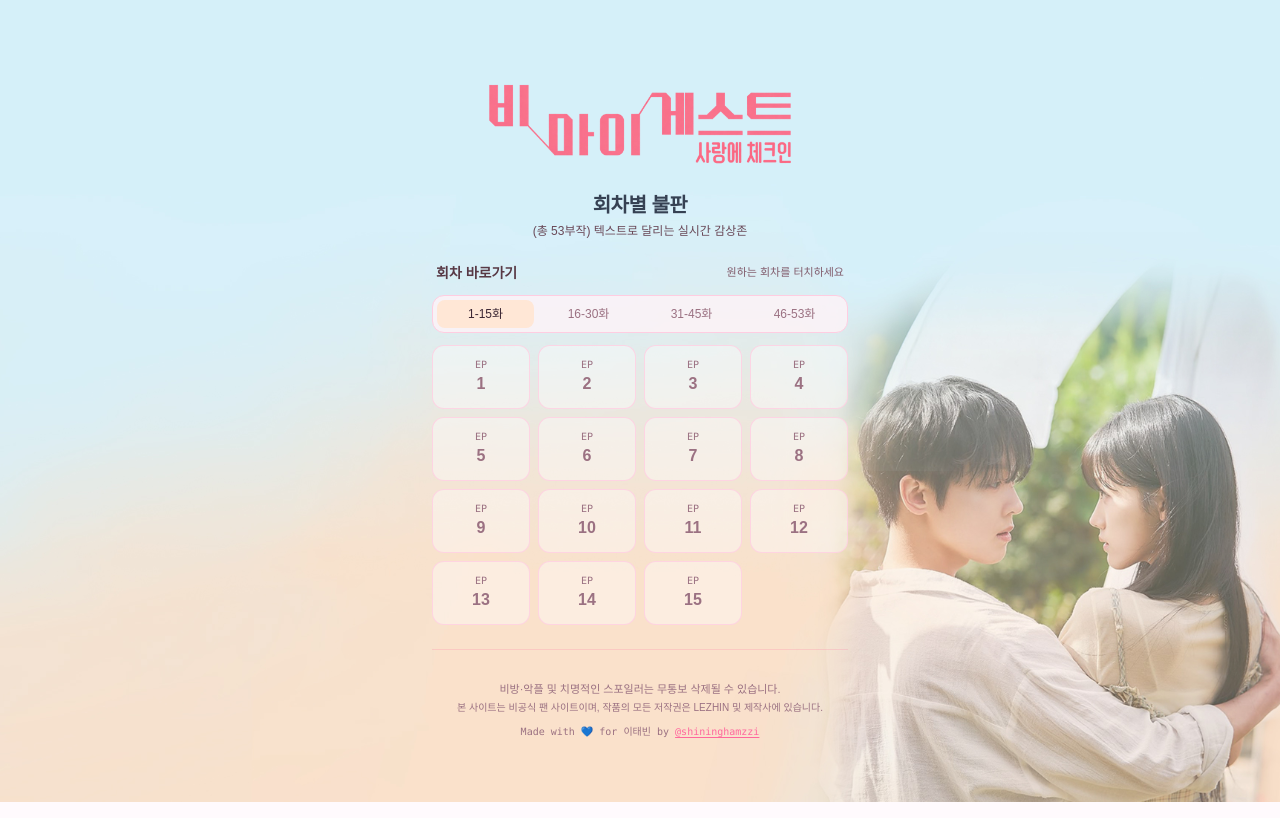
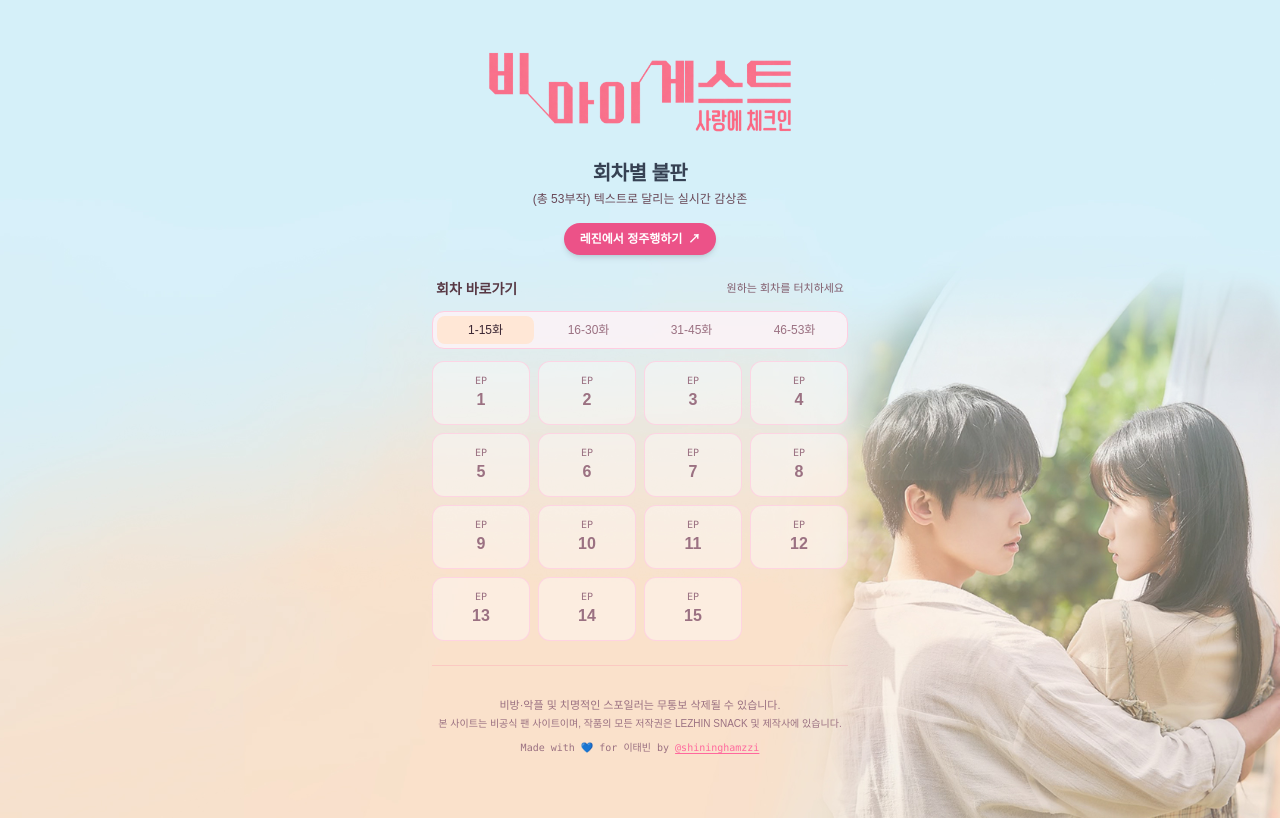
Before and after one commit to shininghamzzi/be-my-guest, a Next.js app: page / in a window 1280 px wide. Built offline with nearby package versions, Linux system fonts and the light colour scheme; a web font is replaced by a local one.

Commit message:
feat: 회차별 딥링크 추가

```diff
--- a/app/episode/[episodeId]/_components/episode-navigation.tsx
+++ b/app/episode/[episodeId]/_components/episode-navigation.tsx
@@ -1,5 +1,5 @@
 import Link from "next/link";
-import { ChevronLeft, ChevronRight } from "lucide-react";
+import { ChevronLeft, ChevronRight, ExternalLink } from "lucide-react";
 
 interface EpisodeNavigationProps {
   episodeId: string;
@@ -48,7 +48,15 @@ export function EpisodeHeader({
           <div className="w-6" />
         )}
       </div>
-      <div className="w-14" />
+      <a
+        href={`https://www.lezhinsnack.com/ko/viewer/BGuest/${episodeId}`}
+        target="_blank"
+        rel="noopener noreferrer"
+        className="inline-flex items-center gap-1.5 rounded-md bg-rose-200 px-2 py-1 text-xs text-gray-700 transition hover:bg-rose-500 hover:text-white active:scale-95"
+      >
+        <span>본편 보기</span>
+        <ExternalLink size={13} aria-hidden="true" />
+      </a>
     </header>
   );
 }
--- a/app/layout.tsx
+++ b/app/layout.tsx
@@ -46,8 +46,8 @@ export default function RootLayout({ children }: LayoutProps<"/">) {
                 비방·악플 및 치명적인 스포일러는 무통보 삭제될 수 있습니다.
               </p>
               <p className="text-[10px] leading-tight text-neutral-600">
-                본 사이트는 비공식 팬 사이트이며, 작품의 모든 저작권은 LEZHIN 및
-                제작사에 있습니다.
+                본 사이트는 비공식 팬 사이트이며, 작품의 모든 저작권은 LEZHIN
+                SNACK 및 제작사에 있습니다.
               </p>
               <p className="pt-1 font-mono text-[10px] text-neutral-600">
                 Made with 💙 for 이태빈 by{" "}
--- a/app/page.tsx
+++ b/app/page.tsx
@@ -35,7 +35,7 @@ export default function HomePage() {
 
   return (
     <>
-      <section className="flex flex-col items-center gap-3 pt-10 text-center">
+      <section className="flex flex-col items-center gap-3 pt-2 text-center">
         <div className="group relative block aspect-[2172/724] w-full max-w-[320px]">
           <Image
             src="/logo.png"
@@ -54,6 +54,16 @@ export default function HomePage() {
             (총 {TOTAL_EPISODES}부작) 텍스트로 달리는 실시간 감상존
           </p>
         </div>
+
+        <a
+          href="https://www.lezhinsnack.com/ko/viewer/BGuest/0"
+          target="_blank"
+          rel="noreferrer"
+          className="mt-1 inline-flex items-center gap-1.5 rounded-full bg-rose-600 px-4 py-2 text-xs font-semibold text-white shadow-md transition hover:bg-rose-500 active:scale-95"
+        >
+          <span>레진에서 정주행하기</span>
+          <span className="text-xs">↗</span>
+        </a>
       </section>
 
       <section className="flex flex-col gap-3">
```
